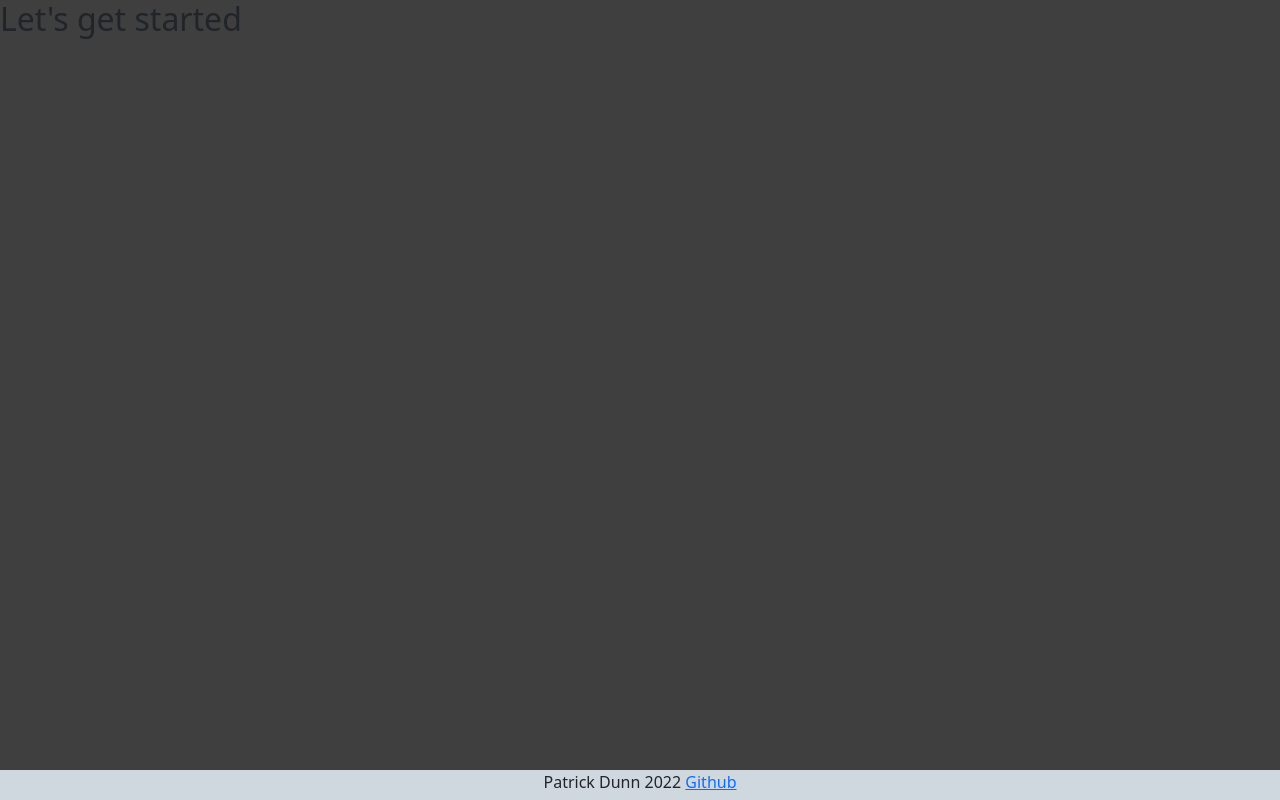
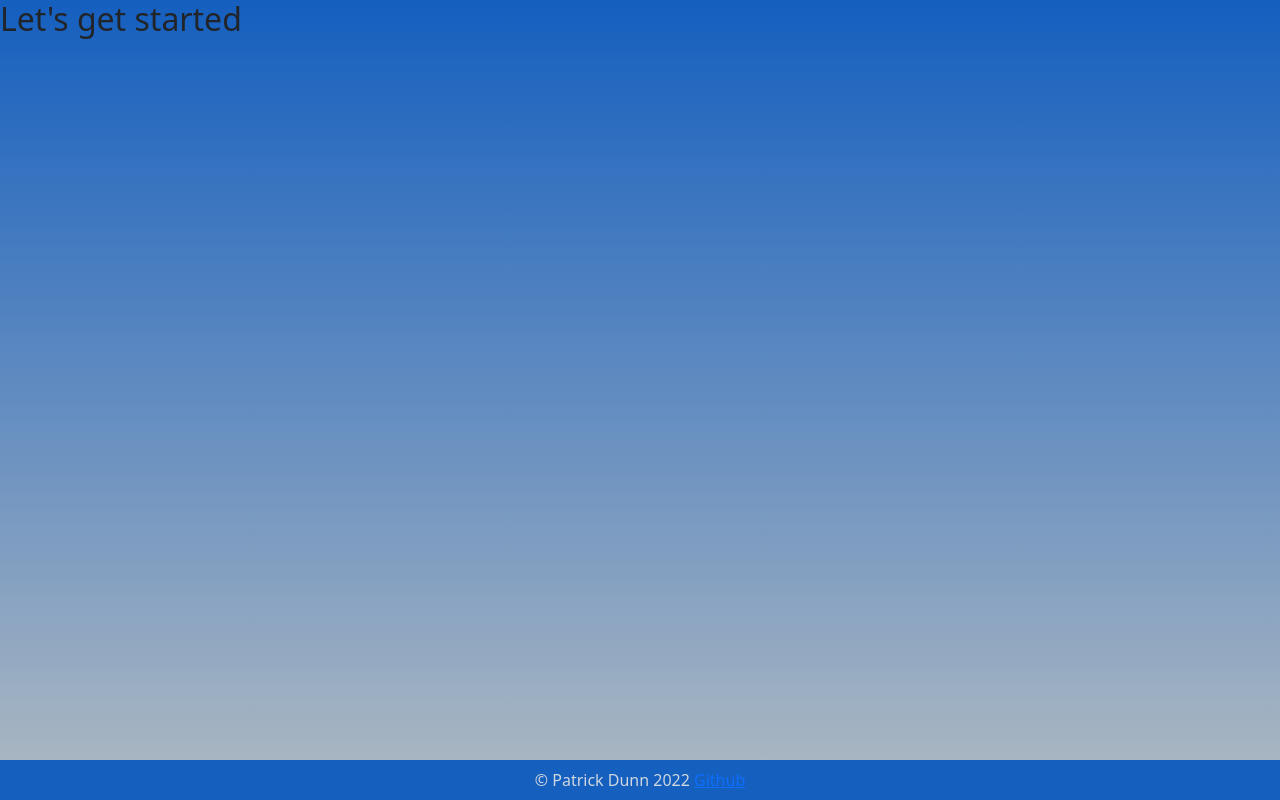
Before and after one commit to knightmac19/react-todos, a React (Create React App) app: page / in a window 1280 px wide. Built offline with nearby package versions, Linux system fonts and the light colour scheme.

Commit message:
centered footer content

```diff
--- a/src/components/Layout/Footer.css
+++ b/src/components/Layout/Footer.css
@@ -2,9 +2,20 @@
     position:absolute;
     bottom: 0px;
     width:100%;
-    height: 30px;
-    /* color: white; */
+    height: 40px;
+
+    background-color: #155fbf;
+
+}
+
+.footer-content {
+    display: flex;
+    flex-direction: column;
+    justify-content: center;
+    vertical-align: middle;
+    margin: 0 auto;
+    color: #cfd7df;
+    height:100%;
     text-align: center;
-    background-color: #cfd7df;
-    vertical-align: center;
+
 }
--- a/src/components/Layout/Footer.js
+++ b/src/components/Layout/Footer.js
@@ -5,7 +5,9 @@ const Footer = () => {
   return (
     <div>
       <div className="footer-layout">
-        Patrick Dunn 2022{" "}
+        <div className="footer-content">
+          <span>
+            &copy; Patrick Dunn 2022{" "}
             <a
               href="https://github.com/knightmac19/react-todos"
               rel="noopener noreferrer"
@@ -13,6 +15,8 @@ const Footer = () => {
             >
               <span>Github</span>
             </a>
+          </span>
+        </div>
       </div>
     </div>
   );
--- a/src/index.css
+++ b/src/index.css
@@ -10,7 +10,8 @@ html {
 
 body {
   margin: 0;
-  background-color: #3f3f3f;
+  /* background-color: #3f3f3f; */
+  position: relative;
+  min-height: 100vh;
+  background: linear-gradient(to bottom, #155fbf, #b0bac2);
 }
-
-/* background: linear-gradient(to bottom, #155fbf, #cfd7df); */
```
Lines whose indentation alone changed are shown as unchanged.
